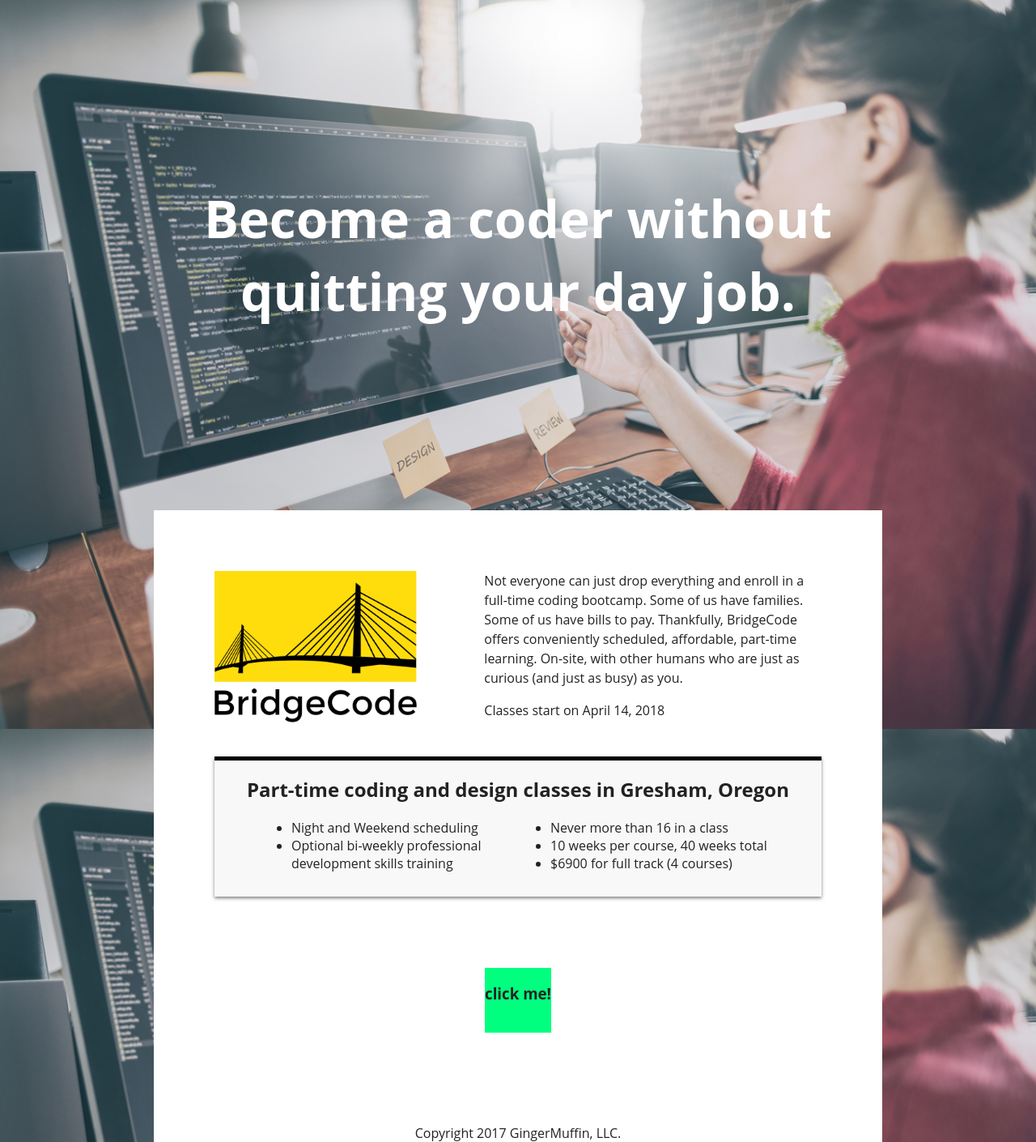
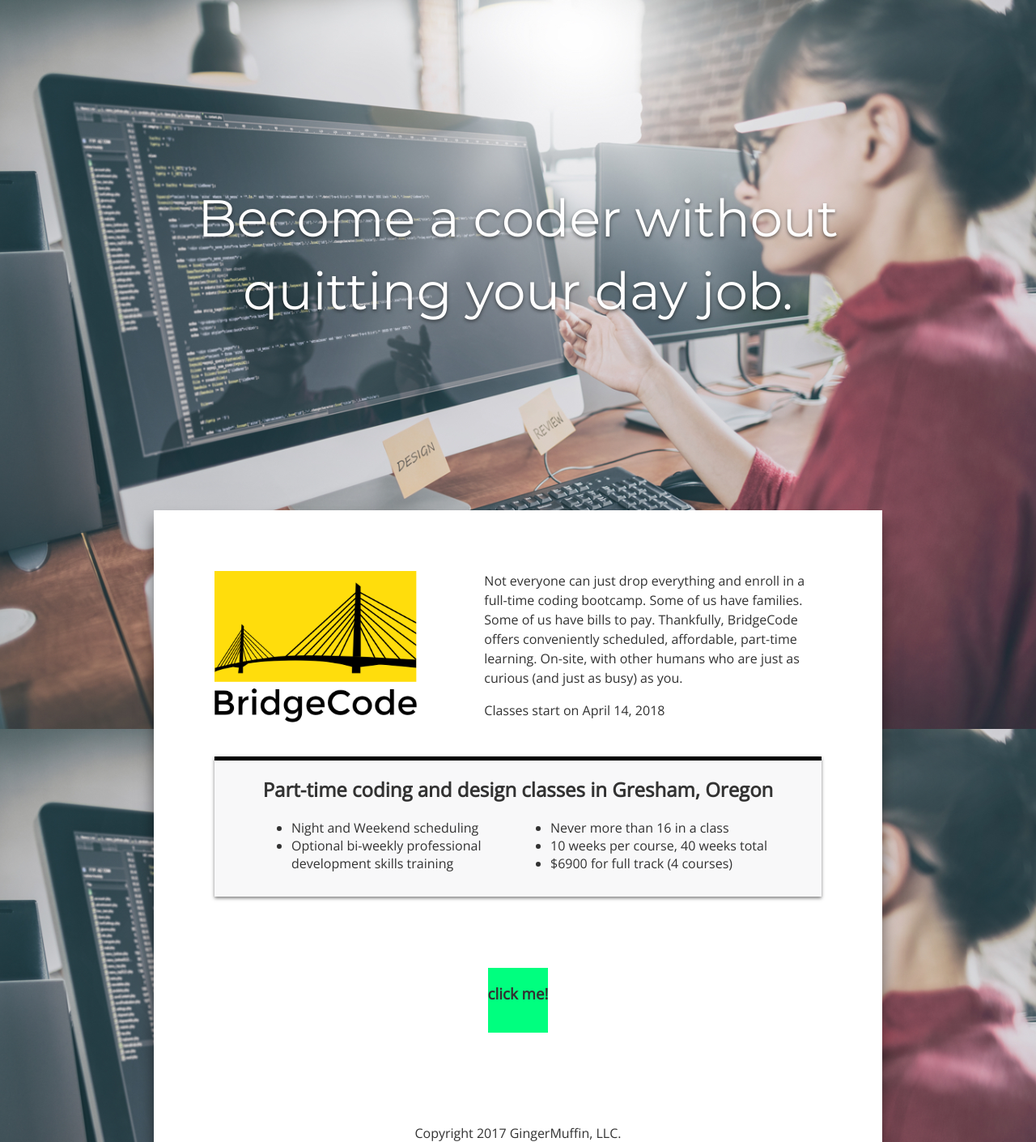
Before and after one commit to bridgecodepdx/bridgecodepdx, a Jekyll site: the page built from index.html, in a window 1280 px wide. Shown: the whole page at 81% size. Built offline with Jekyll 4.4.1, drawn with Linux system fonts in a browser that asks for light colours.

Commit message:
update header tagline typography

```diff
--- a/_includes/head.html
+++ b/_includes/head.html
@@ -6,5 +6,6 @@
   <title>{% if page.title %}{{ page.title | escape }}{% else %}{{ site.title | escape }}{% endif %}</title>
 
   <!-- <link rel="shortcut icon" href="/assets/img/favicons/favicon.ico">   -->
+  <link href="https://fonts.googleapis.com/css?family=Montserrat|Open+Sans" rel="stylesheet">
   <link rel="stylesheet" href="/assets/css/main.css" />
 </head>
--- a/assets/sass/abstracts/_variables.scss
+++ b/assets/sass/abstracts/_variables.scss
@@ -14,13 +14,14 @@
 /// @type List
 $code-font-stack: 'Courier New', 'DejaVu Sans Mono', 'Bitstream Vera Sans Mono', 'Monaco', monospace !default;
 
-
+/// Header font family
+$header-font-stack: 'Montserrat', sans-serif;
 
 
 
 /// Copy text color
 /// @type Color
-$text-color: rgb(34, 34, 34) !default;
+$text-color: #323232 !default;
 
 /// Main brand color
 /// @type Color
--- a/assets/sass/base/_typography.scss
+++ b/assets/sass/base/_typography.scss
@@ -1,6 +1,14 @@
 /**
  * Basic typography style for copy text
  */
+header .tagline {
+  color: white;
+  font-family: $header-font-stack;
+  font-size: 64px;
+  font-weight: 500;
+  text-shadow: 0 2px 4px rgba(0,0,0,0.50);
+}
+
 body {
   color: $text-color;
   font: normal 100% / 1.4 $text-font-stack;
--- a/assets/sass/layout/_grid.scss
+++ b/assets/sass/layout/_grid.scss
@@ -10,15 +10,16 @@
 .wrapper {
   background-color: white;
   box-sizing: border-box;
+  box-shadow: 0 14px 18px 0 rgba(0,0,0,0.50);
   display: grid;
-  width: 900px;
-  min-height: 500px;
-  margin: 0 auto;
   grid-template-columns: repeat(9, 1fr);
   grid-template-rows: repeat(3, 1fr);
   grid-row-gap: 15px;
+  margin: 0 auto;
+  min-height: 500px;
   padding: 75px;
   position: relative;
+  width: 900px;
 }
 
 
--- a/assets/sass/layout/_header.scss
+++ b/assets/sass/layout/_header.scss
@@ -17,13 +17,10 @@
           align-items: center;
 
   .tagline {
-    color: white;
-    font-size: 64px;
     max-width: 900px;
     text-align: center;
   }
 }
-
 
 .item2 {
   line-height: 1.5em;
```
